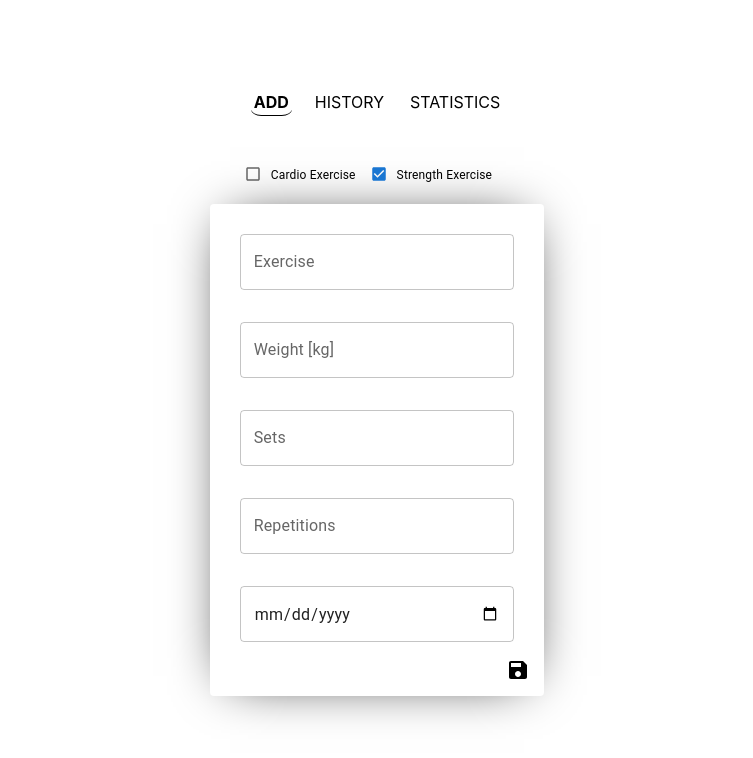
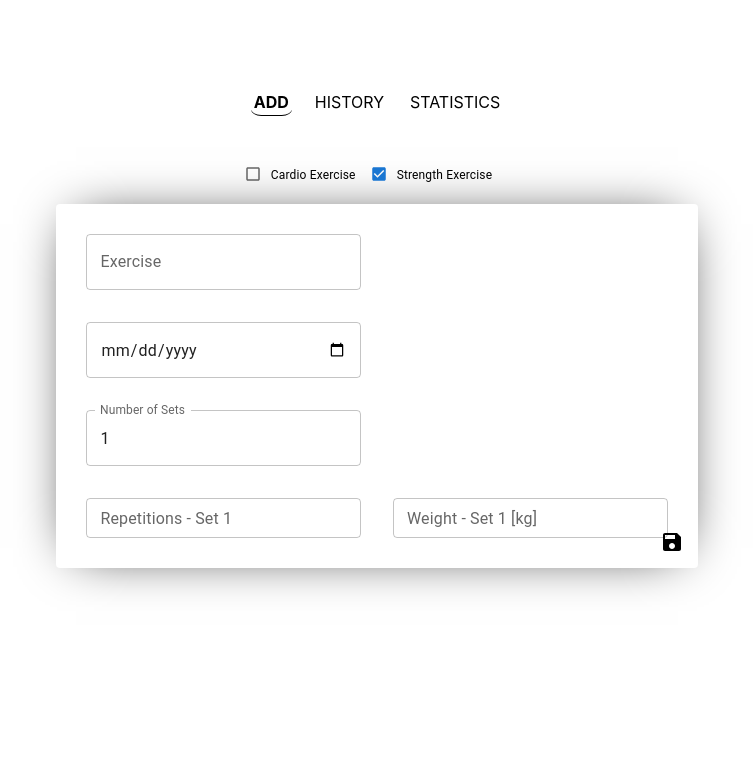
Before and after one commit to 0utsi/FiTrack, a React (Vite) app: page /addPanel in a window 1280 px wide. Both pictures are taken after a click on the label "Cardio Exercise". Shown: the top 758 px of the page, without its empty margins (263-1016 px from the left). Built offline with nearby package versions, Linux system fonts and the light colour scheme.

Commit message:
refactor AddStrenght regardling to entity changes

```diff
--- a/src/components/AddExercise/AddCardio.tsx
+++ b/src/components/AddExercise/AddCardio.tsx
@@ -15,7 +15,6 @@ const AddCardio = () => {
     const [date, setDate] = useState('')
 
     const send = () => {
-
         axios.post('http://localhost:3000/cardio', {
             "exerciseName": exercise,
             "distance": distance,
--- a/src/components/AddExercise/AddStrength.tsx
+++ b/src/components/AddExercise/AddStrength.tsx
@@ -1,35 +1,41 @@
 import axios from 'axios';
 import React, { useState } from 'react';
-import SaveIcon from '@material-ui/icons/Save';
-import '../../style/addPanel.less'
+import SaveIcon from '@mui/icons-material/Save';
+import '../../style/addPanel.less';
 import Box from '@mui/material/Box';
 import TextField from '@mui/material/TextField';
 import { Alert, AlertTitle } from '@mui/material';
 
 const AddStrength = () => {
-
-	const [isSend, setIsSend] = useState(false)
+  const [isSend, setIsSend] = useState(false);
   const [exercise, setExercise] = useState('');
-	const [weight, setWeight] = useState('');
-	const [sets, setSets] = useState('');
-	const [repetitions, setRepetitions] = useState('');
   const [date, setDate] = useState('');
 
+  // Dane dla każdego zestawu
+  const [sets, setSets] = useState([
+    { repetitions: '', weight: '' },
+    // Dodaj tyle elementów, ile chcesz domyślnie mieć zestawów
+  ]);
+
+  const [additionalSets, setAdditionalSets] = useState(1);
+
   const send = (e: React.FormEvent) => {
+    e.preventDefault();
 
-		e.preventDefault();
+    const seriesData = sets.map((set) => ({
+      repetitions: set.repetitions,
+      weight: set.weight,
+    }));
 
     axios
       .post('http://localhost:3000/strength', {
         exerciseName: exercise,
-			weight: weight,
-			sets: sets,
-			repetitions: repetitions,
         date: date,
+        series: seriesData,
       })
       .then((response) => {
         const id = window.setInterval(() => hideAlert(id), 3000);
-			setIsSend(true)
+        setIsSend(true);
         console.log('Dane zostały wysłane', response.data);
       })
       .catch((error) => {
@@ -38,8 +44,49 @@ const AddStrength = () => {
   };
 
   const hideAlert = (id: number) => {
-		setIsSend(false)
-		clearInterval(id)
+    setIsSend(false);
+    clearInterval(id);
+  };
+
+  const handleAdditionalSetsChange = (e: React.ChangeEvent<HTMLInputElement>) => {
+    setAdditionalSets(Number(e.target.value));
+
+    // Aktualizuj dane dla każdego zestawu na podstawie liczby zestawów
+    setSets((prevSets) => {
+      const newSets = Array.from({ length: Number(e.target.value) }, (_, index) => prevSets[index] || { repetitions: '', weight: '' });
+      return newSets;
+    });
+  };
+
+  const handleSetChange = (index: number, field: string, value: string) => {
+    setSets((prevSets) => {
+      const newSets = [...prevSets];
+      newSets[index][field] = value;
+      return newSets;
+    });
+  };
+
+  // Generuj dodatkowe pola na podstawie liczby zestawów
+  const additionalFields = [];
+  for (let i = 0; i < additionalSets; i++) {
+    additionalFields.push(
+      <Box key={i} sx={{ marginBottom: -3 }}>
+        <TextField
+			label={`Repetitions - Set ${i + 1}`}
+			size='small'
+			type="number"
+			value={sets[i]?.repetitions || ''}
+			onChange={(e) => handleSetChange(i, 'repetitions', e.target.value)}
+        />
+        <TextField
+			label={`Weight - Set ${i + 1} [kg]`}
+			size='small'
+			type="number"
+			value={sets[i]?.weight || ''}
+			onChange={(e) => handleSetChange(i, 'weight', e.target.value)}
+        />
+      </Box>
+    );
   }
 
   return (
@@ -60,32 +107,28 @@ const AddStrength = () => {
           onChange={(e) => setExercise(e.target.value)}
         />
         <TextField
-				label="Weight [kg]"
-				type="number"
-				value={weight}
-				onChange={(e) => setWeight(e.target.value)}
-			/>
-			<TextField
-				label="Sets"
-				type="number"
-				value={sets}
-				onChange={(e) => setSets(e.target.value)}
-			/>
-			<TextField
-				label="Repetitions"
-				type="number"
-				value={repetitions}
-				onChange={(e) => setRepetitions(e.target.value)}
-			/>
-			<TextField
           type="date"
           value={date}
           onChange={(e) => setDate(e.target.value)}
         />
+        <TextField
+          label="Number of Sets"
+          type="number"
+          value={additionalSets}
+          onChange={handleAdditionalSetsChange}
+        />
+        {additionalFields}
       </Box>
-			<SaveIcon className='sendbtn' type="submit" onClick={send} />
-			<Alert severity="success" className='alert' style={!isSend ? { display: 'none' } : {}}>
-				<AlertTitle><strong>Success</strong></AlertTitle>Cardio data has been saved successfully.
+      <SaveIcon className="sendbtn" type="submit" onClick={send} />
+      <Alert
+        severity="success"
+        className="alert"
+        style={!isSend ? { display: 'none' } : {}}
+      >
+        <AlertTitle>
+          <strong>Success</strong>
+        </AlertTitle>
+        Strength data has been saved successfully.
       </Alert>
     </div>
   );
--- a/src/style/addPanel.less
+++ b/src/style/addPanel.less
@@ -50,3 +50,8 @@ form {
 .hide {
 	display: none;
 }
+
+.setsFields {
+	display: flex;
+	background-color: red;
+}
```
Also changed, not shown: src/components/Statistics/Statistics.tsx (+4 -3 lines). Lines whose indentation alone changed are shown as unchanged.
